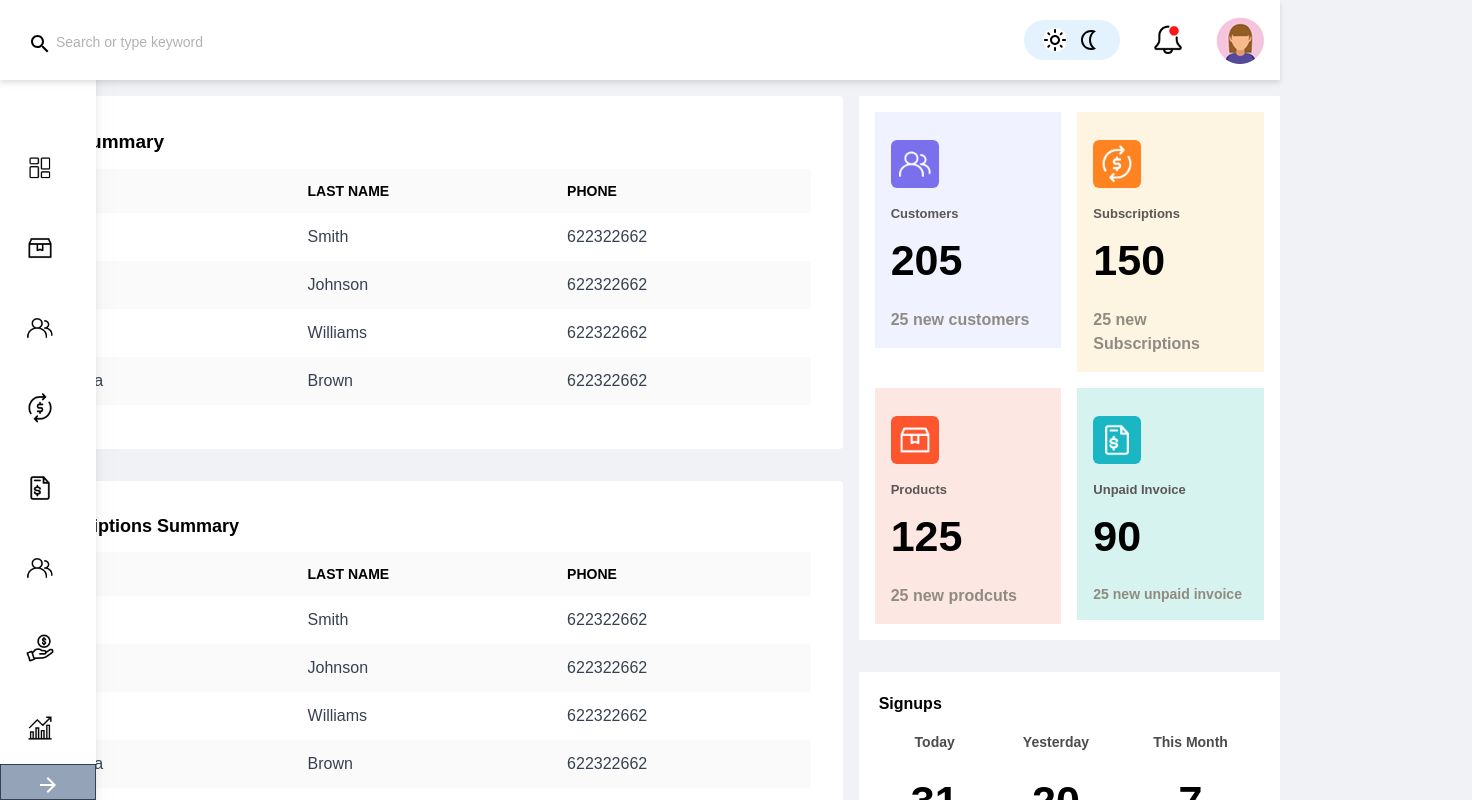
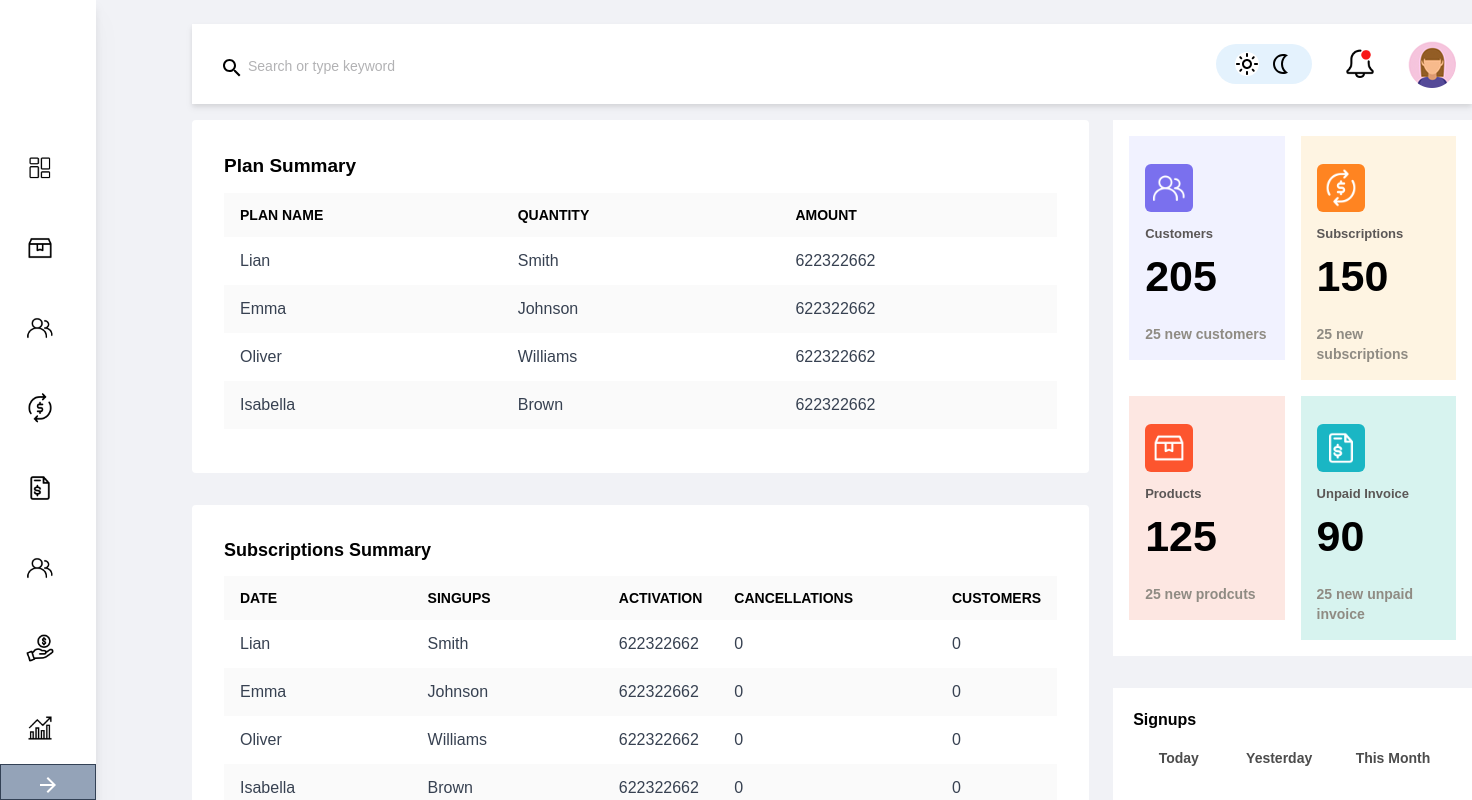
Before and after one commit to susantp/thamelui, a Next.js app: page / in a window 1280 px wide. Shown: the top 800 px of the page, 1472 px wide, since content can reach past the window. Built offline with nearby package versions, Linux system fonts and the light colour scheme.

Commit message:
designed fixed

```diff
--- a/components/dashboard/PlanSummary.jsx
+++ b/components/dashboard/PlanSummary.jsx
@@ -8,13 +8,13 @@ export default function PlanList() {
         <thead className=" bg-[#FAFAFA] text-black">
           <tr>
             <th class="w-1/3 text-left text-[13px] py-3 px-4 uppercase font-semibold text-sm">
-              Name
+              Plan Name
             </th>
             <th class="w-1/3 text-left text-[13px] py-3 px-4 uppercase font-semibold text-sm">
-              Last name
+              Quantity
             </th>
             <th class="text-left text-[13px]  py-3 px-4 uppercase font-semibold text-sm">
-              Phone
+              Amount
             </th>
           </tr>
         </thead>
--- a/components/dashboard/Statistic.jsx
+++ b/components/dashboard/Statistic.jsx
@@ -9,11 +9,13 @@ export default function Statistic() {
             <div className="bg-[#7a70ee]  my-3 w-12 rounded-md p-1 ">
               <img src="/wcustomers.png" />
             </div>
-            <p className="py-1 font-bold text-[13px] text-[#5b5756]">
+            <p className="py-0 font-bold text-[13px] text-[#5b5756]">
               Customers
             </p>
             <p className="text-[43px] font-bold">205</p>
-            <p className="pt-4 font-bold text-[#8f8b83]">25 new customers </p>
+            <p className="pt-4 font-bold text-sm  text-[#8f8b83]">
+              25 new customers
+            </p>
           </div>
         </div>
         <div className="basis-1/2">
@@ -21,12 +23,12 @@ export default function Statistic() {
             <div className="bg-[#ff8421]  my-3 w-12 rounded-md p-1 ">
               <img src="/wsubscriptions.png" />
             </div>
-            <p className="py-1 font-bold text-[13px] text-[#5b5756]">
+            <p className="py-0 font-bold text-[13px] text-[#5b5756]">
               Subscriptions
             </p>
             <p className="text-[43px] font-bold">150</p>
-            <p className="pt-4 font-bold text-[#8f8b83]">
-              25 new Subscriptions
+            <p className="pt-4 font-bold text-sm  text-[#8f8b83]">
+              25 new subscriptions
             </p>
           </div>
         </div>
@@ -38,11 +40,13 @@ export default function Statistic() {
             <div className="bg-[#fd552e] my-3 w-12 rounded-md p-1 ">
               <img src="/wproducts.png" />
             </div>
-            <p className="py-1 font-bold text-[13px] text-[#5b5756]">
+            <p className="py-0 font-bold text-[13px] text-[#5b5756]">
               Products
             </p>
             <p className="text-[43px] font-bold">125</p>
-            <p className="pt-4 font-bold text-[#8f8b83]">25 new prodcuts</p>
+            <p className="pt-4 font-bold text-sm  text-[#8f8b83]">
+              25 new prodcuts
+            </p>
           </div>
         </div>
         <div className="basis-1/2">
@@ -50,7 +54,7 @@ export default function Statistic() {
             <div className="bg-[#1ab6c4]  my-3 w-12 rounded-md p-1 ">
               <img src="/winvoice.png" />
             </div>
-            <p className="py-1 font-bold text-[13px] text-[#5b5756] ">
+            <p className="py-0 font-bold text-[13px] text-[#5b5756] ">
               Unpaid Invoice
             </p>
             <p className="text-[43px] font-bold">90</p>
--- a/components/dashboard/SubscriptionSummary.jsx
+++ b/components/dashboard/SubscriptionSummary.jsx
@@ -7,14 +7,20 @@ export default function SubscriptionList() {
       <table class="min-w-full bg-white my-3">
         <thead className=" bg-[#FAFAFA] text-black text-[13px]">
           <tr>
-            <th class="w-1/3 text-left  text-[13px] py-3 px-4 uppercase font-semibold text-sm">
-              Name
+            <th class="w-1/4 text-left  text-[13px] py-3 px-4 uppercase font-semibold text-sm">
+              Date
             </th>
-            <th class="w-1/3 text-left  text-[13px] py-3 px-4 uppercase font-semibold text-sm">
-              Last name
+            <th class="w-1/4 text-left  text-[13px] py-3 px-4 uppercase font-semibold text-sm">
+              Singups
+            </th>
+            <th class=" text-left py-3  text-[13px] px-4 uppercase font-semibold text-sm">
+              Activation
             </th>
             <th class="text-left py-3  text-[13px] px-4 uppercase font-semibold text-sm">
-              Phone
+              Cancellations
+            </th>
+            <th class="text-left py-3  text-[13px] px-4 uppercase font-semibold text-sm">
+              Customers
             </th>
           </tr>
         </thead>
@@ -27,6 +33,8 @@ export default function SubscriptionList() {
                 622322662
               </a>
             </td>
+            <td class="w-1/3 text-left py-3 px-4">0</td>
+            <td class="w-1/3 text-left py-3 px-4">0</td>
           </tr>
           <tr className=" bg-[#FAFAFA]">
             <td class="w-1/3 text-left py-3 px-4">Emma</td>
@@ -36,6 +44,8 @@ export default function SubscriptionList() {
                 622322662
               </a>
             </td>
+            <td class="text-left py-3 px-4">0</td>
+            <td class="text-left py-3 px-4">0</td>
           </tr>
           <tr>
             <td class="w-1/3 text-left py-3 px-4">Oliver</td>
@@ -45,6 +55,8 @@ export default function SubscriptionList() {
                 622322662
               </a>
             </td>
+            <td class="text-left py-3 px-4">0</td>
+            <td class="text-left py-3 px-4">0</td>
           </tr>
           <tr className=" bg-[#FAFAFA]">
             <td class="w-1/3 text-left py-3 px-4">Isabella</td>
@@ -54,6 +66,8 @@ export default function SubscriptionList() {
                 622322662
               </a>
             </td>
+            <td class="text-left py-3 px-4">0</td>
+            <td class="text-left py-3 px-4">0</td>
           </tr>
         </tbody>
       </table>
--- a/layouts/Content.jsx
+++ b/layouts/Content.jsx
@@ -5,12 +5,12 @@ import { sidebarState } from "../store/atoms";
 
 export default function Content({ children }) {
   const { open } = useRecoilValue(sidebarState);
-  // const contentPadding = open
-  //   ? "container mx-auto ml-24 pt-32 "
-  //   : "container ml-24 pt-32";
+  const contentPadding = open
+    ? "container ml-[17rem] pt-6 "
+    : "container ml-48 pt-6";
 
   return (
-    <div className="2xl:container md:container xl:container md:pl-0 sm:pl-24 sm:pr-2 md:pr-0 mx-auto ">
+    <div className={contentPadding}>
         {children}
     </div>
   );
--- a/pages/index.js
+++ b/pages/index.js
@@ -9,8 +9,8 @@ import Footer from "../layouts/Footer";
 export default function Index() {
   return (
     <Layout>
-      <div className="flex flex-row justify-between gap-4">
-        <div className="flex flex-col gap-8 basis-4/6 ">
+      <div className="flex flex-row justify-between gap-6">
+        <div className="flex flex-col gap-8 basis-5/6 ">
           <div>
             <PlanSummary />
           </div>
```
